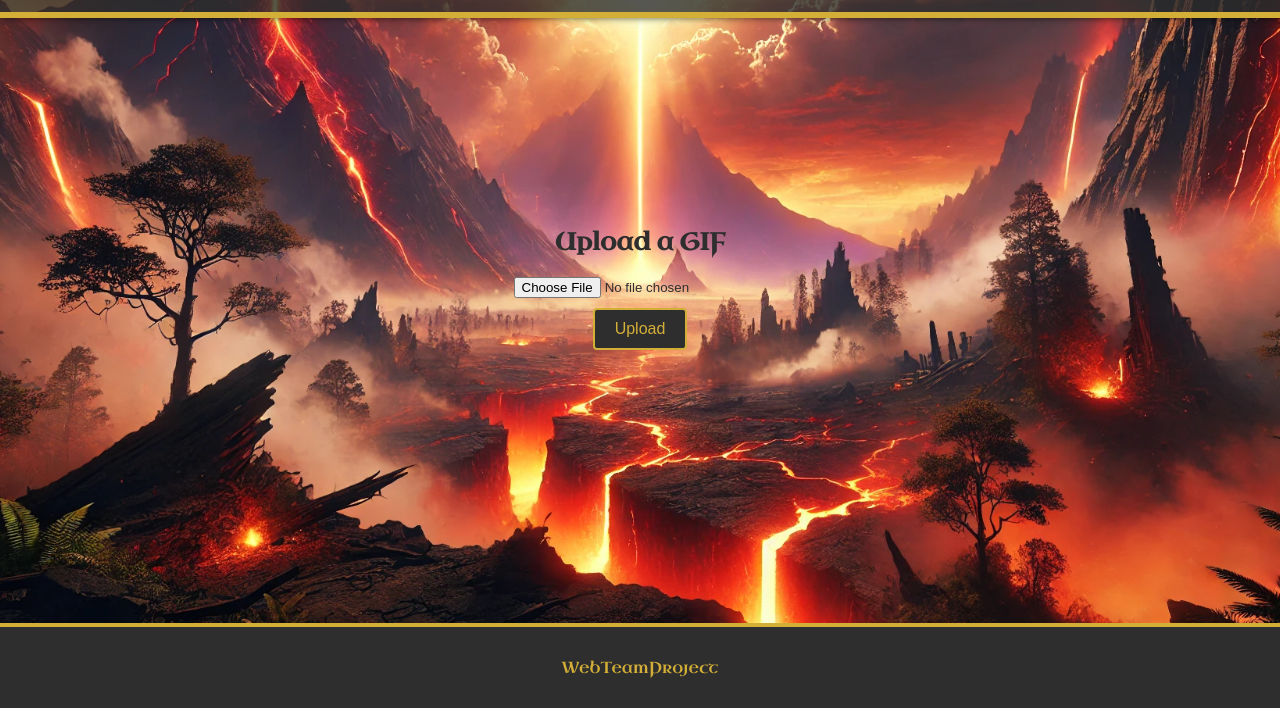
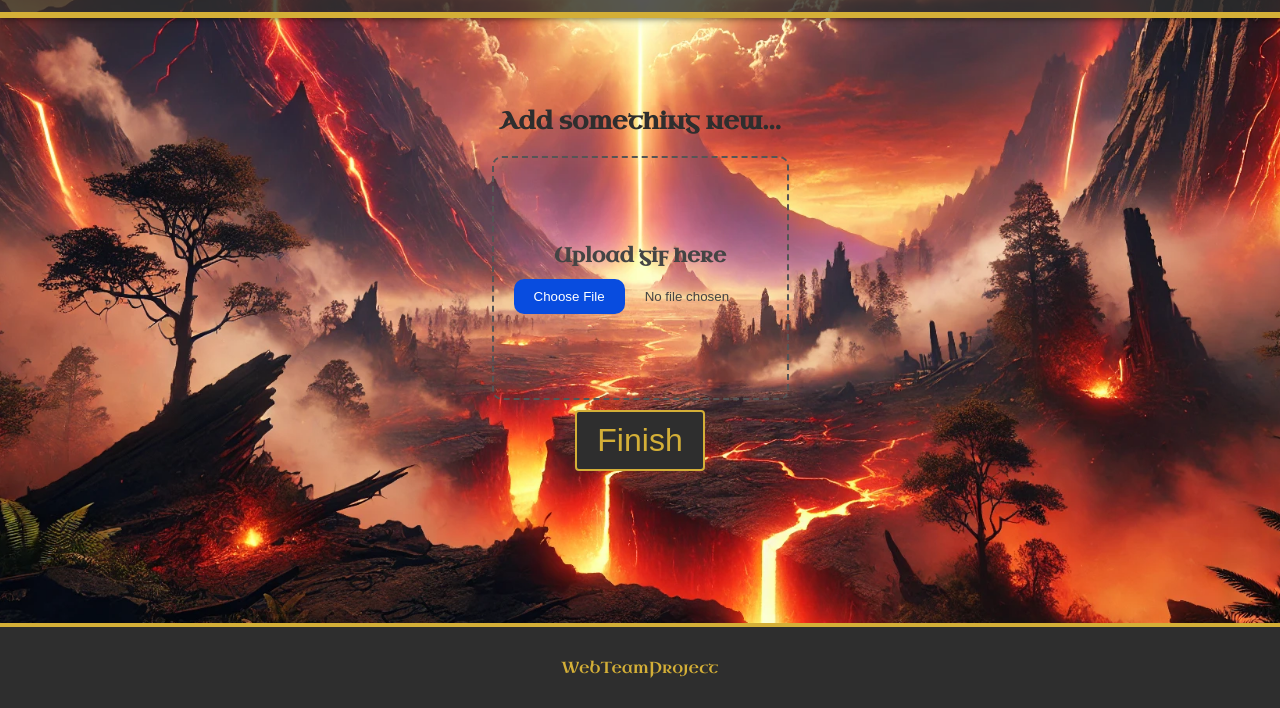
Before and after one commit to DanielVelinov/NEW-PROJECT-, a plain HTML site: page template/index.html in a window 1280 px wide. Both pictures are taken after a click on the link "Upload". Shown: the part 167-875 px from the top of the page. Drawn offline with Linux system fonts and the light colour scheme; no server answers.

Commit message:
upload css update

```diff
--- a/template/src/views/upload-view.js
+++ b/template/src/views/upload-view.js
@@ -1,8 +1,11 @@
 export const toUploadView = () => `
   <div id="upload-section">
-    <h2>Upload a GIF</h2>
-    <input type="file" id="gif-file" accept="image/gif">
-    <button id="upload-button" class="upload-button">Upload</button>
+    <h2>Add something new...</h2>
+    <label for="images" class="drop-container" id="dropcontainer">
+  <span class="drop-title">Upload gif here </span>
+  <input type="file" id="images" accept="*" required></input>
+  </label>
+    <button id="upload-button" class="upload-button">Finish</button>
     <div id="upload-status"></div>
   </div>
 `;
--- a/template/styles/main.css
+++ b/template/styles/main.css
@@ -281,11 +281,93 @@ span.favorite:hover {
   height: calc(100vh - 130px);
   justify-content: center;
 }
+/* Скриване на оригиналния бутон за избор на файл */
+input[type=file]::file-selector-button {
+  margin-right: 20px;
+  border: none;
+  background: #084cdf;
+  padding: 10px 20px;
+  border-radius: 10px;
+  color: #fff;
+  cursor: pointer;
+  transition: background .2s ease-in-out;
+}
+
+input[type=file]::file-selector-button:hover {
+  background: #0d45a5;
+}
+
+.drop-container {
+  position: relative;
+  display: flex;
+  gap: 10px;
+  flex-direction: column;
+  justify-content: center;
+  align-items: center;
+  height: 200px;
+  padding: 20px;
+  border-radius: 10px;
+  border: 2px dashed #555;
+  color: #444;
+  cursor: pointer;
+  transition: background .2s ease-in-out, border .2s ease-in-out;
+}
+
+.drop-container:hover {
+  background: #eee;
+  border-color: #111;
+}
+
+.drop-container:hover .drop-title {
+  color: #222;
+}
+
+.drop-title {
+  color: #444;
+  font-size: 20px;
+  font-weight: bold;
+  text-align: center;
+  transition: color .2s ease-in-out;
+}
+
+/* Стил за новия персонализиран бутон */
+.file {
+  background: #2e2e2e;
+  color: #d4af37;
+  border: 2px solid #d4af37;
+  padding: 10px 20px;
+  text-align: center;
+  text-decoration: none;
+  display: inline-block;
+  font-size: 1em;
+  margin: 10px 5px;
+  transition: background-color 0.3s, color 0.3s, transform 0.3s, box-shadow 0.3s;
+  cursor: pointer;
+  border-radius: 4px;
+}
+
+.file :hover {
+  background: #d4af37;
+  color: #2e2e2e;
+  transform: translateY(-2px);
+}
+
+
+#upload-section h1, #upload-section button {
+  font-size: 3em; /* Увеличава размера на текста и бутоните */
+}
+
+#upload-section button {
+  padding: 10px 20px; /* Увеличава размера на бутоните */
+  font-size: 2em; /* Увеличава размера на текста в бутоните */
+}
 
 #upload-status {
   margin-top: 10px;
   color: red;
+  font-size: 1.2em; /* Увеличава размера на текста за съобщението за статус */
 }
+
 
 .grid-item {
   display: inline-block;
@@ -433,26 +515,7 @@ span.favorite:hover {
 
 }
 
-.file-upload-button {
-  background: #2e2e2e;
-  color: #d4af37;
-  border: 2px solid #d4af37;
-  padding: 10px 20px;
-  text-align: center;
-  text-decoration: none;
-  display: inline-block;
-  font-size: 1em;
-  margin: 10px 5px;
-  transition: background-color 0.3s, color 0.3s, transform 0.3s, box-shadow 0.3s;
-  cursor: pointer;
-  border-radius: 4px;
-}
 
-.file-upload-button:hover {
-  background: #d4af37;
-  color: #2e2e2e;
-  transform: translateY(-2px);
-}
 
 .upload-button {
   background: #2e2e2e;
```
